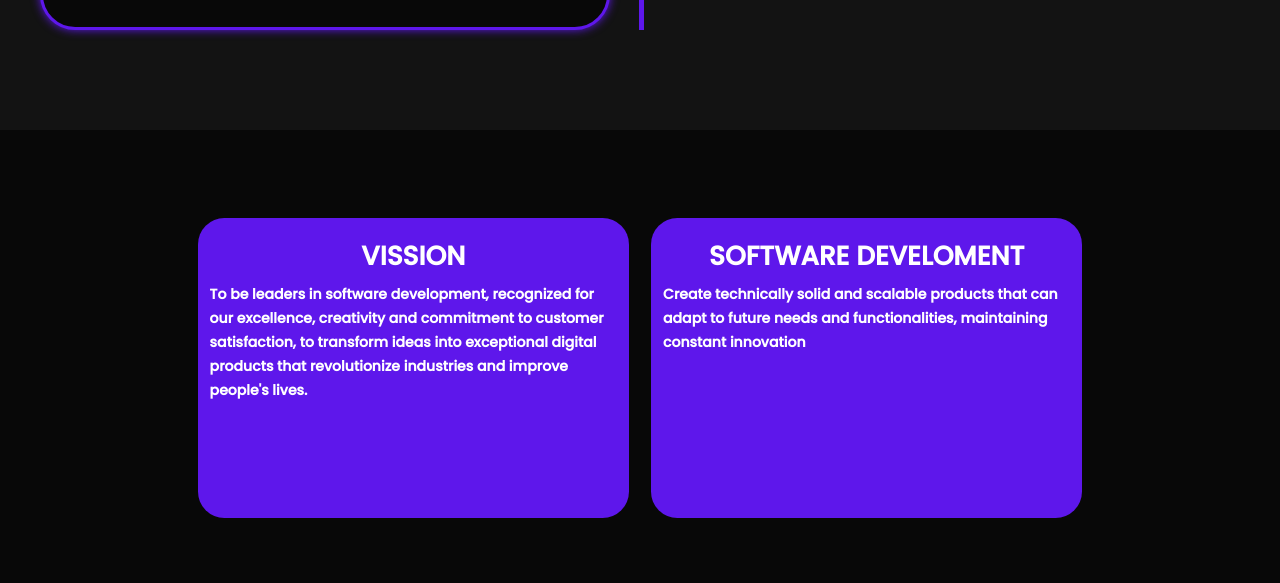
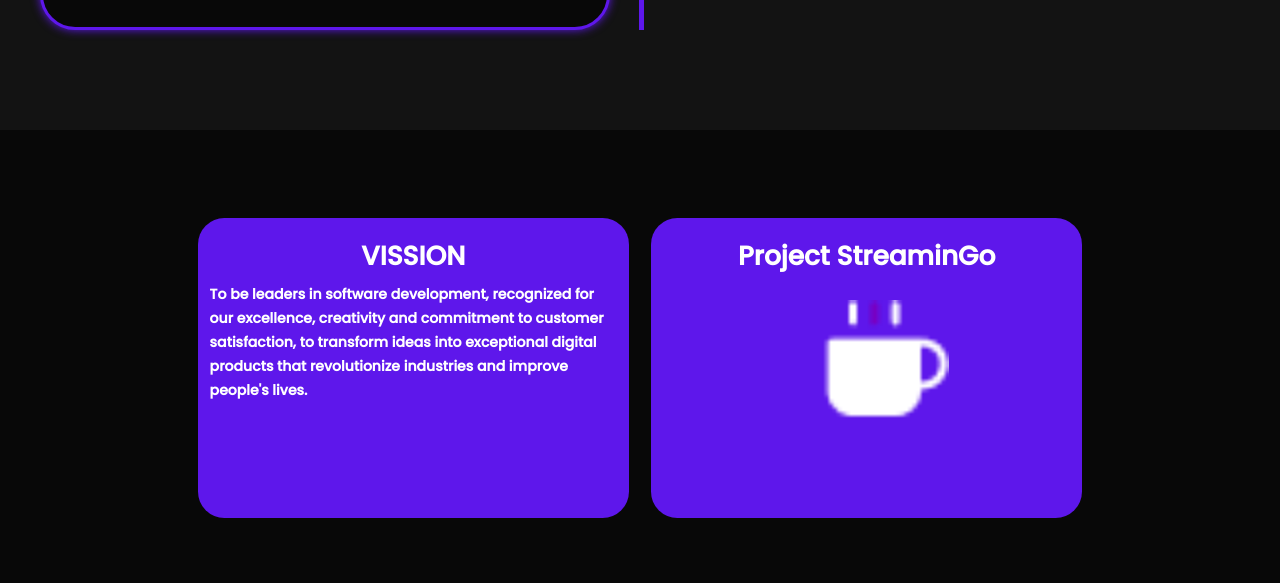
Before and after one commit to StreaminGo2024/StreaminGo2024.github.io, a plain HTML site: page index.html in a window 1280 px wide. Shown: the part 2238-2821 px from the top of the page. Drawn offline with nearby package versions, Linux system fonts and the light colour scheme.

Commit message:
Add url project

```diff
--- a/Styles/Styles.css
+++ b/Styles/Styles.css
@@ -68,6 +68,14 @@ header {
     font-weight: 800;
     cursor: pointer;
     transition: 0.3s ease;
+}
+
+.logo_project{
+    margin-left: 18rem;
+    margin-top: 2rem;
+    top: 3rem;
+    width: 10vw;
+    cursor: pointer;
 }
 
 .logo:hover {
--- a/index.html
+++ b/index.html
@@ -116,8 +116,8 @@
 
             <div class="service-box">
                 <div class="service-info">
-                    <h4>SOFTWARE DEVELOMENT</h4>
-                    <p>Create technically solid and scalable products that can adapt to future needs and functionalities, maintaining constant innovation </p>
+                    <h4>Project StreaminGo</h4>
+                    <a href="http://localhost:4200/login"><img src="Img/coffee.png" alt="" class="logo_project"></a>
                 </div>
             </div>
         </div>
```
Also changed, not shown: Img/coffee.png (added).
